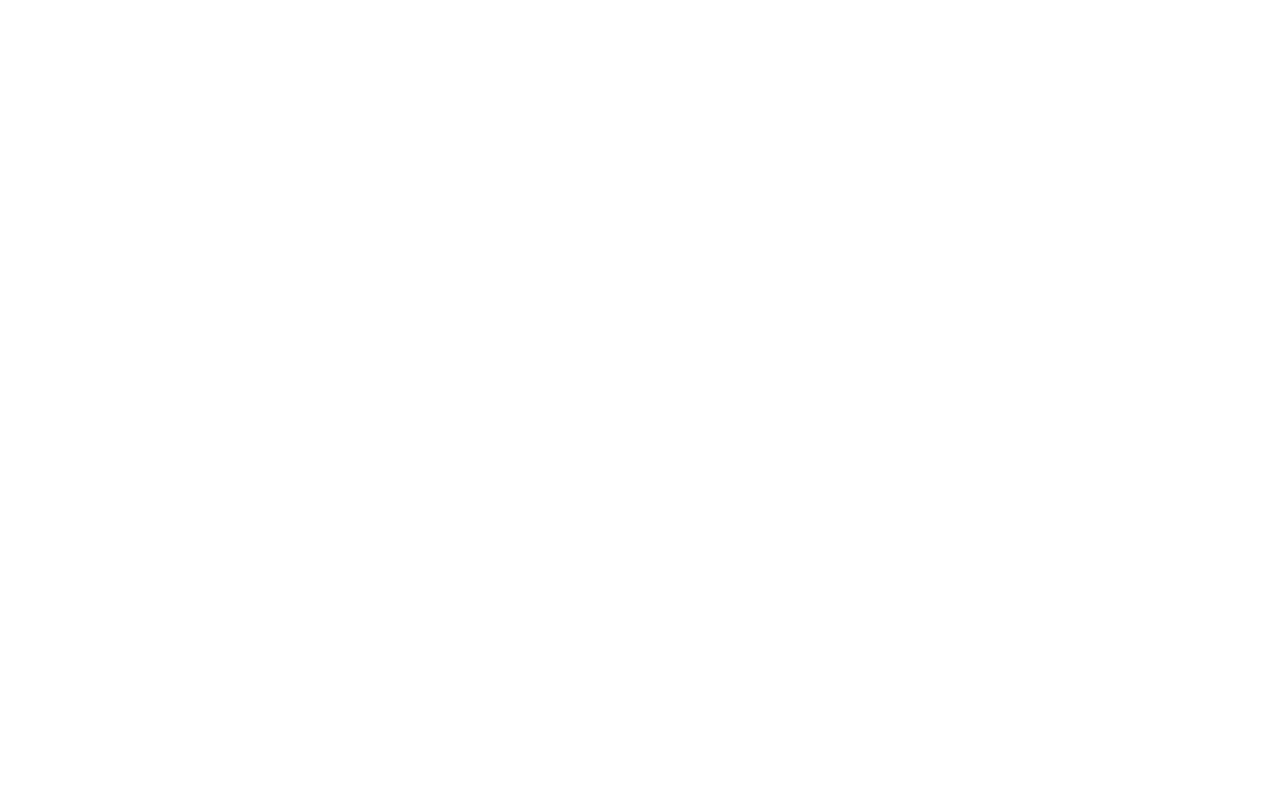
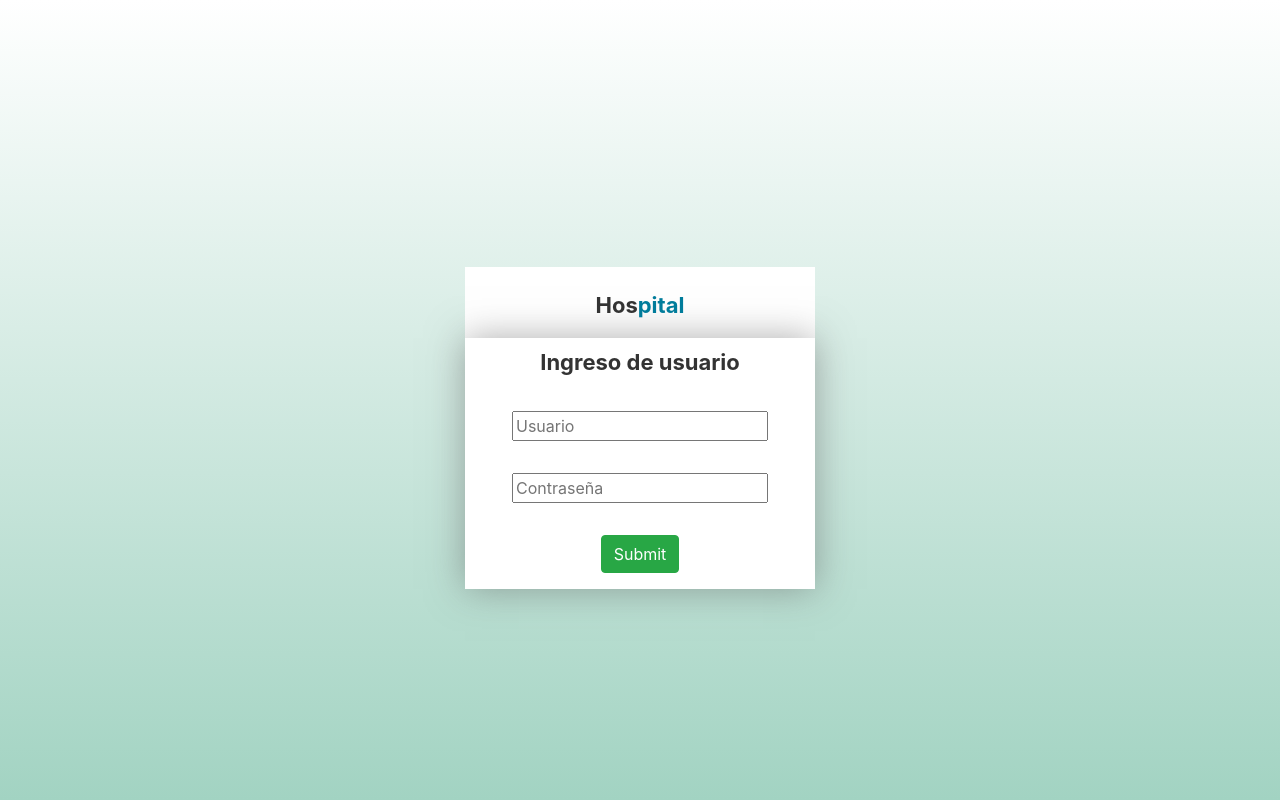
Before and after one commit to cakeprogramming12/Hospital, a PHP site: page /login.html in a window 1280 px wide. Before the commit the page is empty. Run offline with PHP 8.4, Linux system fonts and the light colour scheme.

Commit message:
modificacion ramiro

```diff
--- /dev/null
+++ b/css/login.css
@@ -0,0 +1,43 @@
+body {
+    margin: 0; /* Elimina el margen predeterminado del cuerpo */
+    height: 100vh; /* Establece la altura del cuerpo al 100% del viewport height */
+    background: linear-gradient(to bottom, #ffffff, #a2d3c2);
+    display: flex; /* Permite que el cuerpo ocupe todo el viewport height */
+    justify-content: center; /* Centra el contenido verticalmente */
+    align-items: center; /* Centra el contenido horizontalmente */
+    color: #333333; /* Color del texto */
+}
+
+
+
+.caja-login{
+    background-color: #ffffff;
+    max-width:350px;
+    margin:0 auto;
+    padding:2% 0 0;
+    margin-top: 5%;
+}
+.formulario-login-cabecera{
+    /*background-color: #F00;*/
+    padding-top:8px;
+    width:100%;
+}
+.formulario-login{
+    box-shadow: 0 0 35px rgba(90,90,90,0.5);
+    width:100%;
+    /*background-color: #FF0;*/
+}
+.formulario-login-cabecera-fuente{
+    font-size:22px;
+    font-weight: bold;
+
+}
+.login-elements{
+
+    padding-top:16px;
+    padding-bottom:16px;
+    width:100%;
+}
+.formulario-login-cabecera-fuente span{
+    color:#007C9B;
+}
--- a/login.html
+++ b/login.html
@@ -0,0 +1,58 @@
+<!DOCTYPE html>
+<html lang="en">
+<head>
+	<meta charset="UTF-8">
+	<meta name="viewport" content="width=device-width, initial-scale=1.0">
+	<link rel="stylesheet" href="https://stackpath.bootstrapcdn.com/bootstrap/4.3.1/css/bootstrap.min.css" integrity="sha384-ggOyR0iXCbMQv3Xipma34MD+dH/1fQ784/j6cY/iJTQUOhcWr7x9JvoRxT2MZw1T" crossorigin="anonymous">
+	<link href="css/login.css" rel="stylesheet" type="text/css">
+
+	<title>Login de usuario</title>
+</head>
+<body>
+
+	<div class="container">
+		<div class="text-center caja-login">
+
+			<p class="formulario-login-cabecera-fuente">Hos<span>pital</span></p>
+
+			<div class="formulario-login">
+
+				<form action="sesion.php" method="POST">
+
+					<div class="formulario-login-cabecera">
+
+						<p class="formulario-login-cabecera-fuente">Ingreso de usuario</p>
+
+
+					</div>
+					<div class="login-elements">
+
+						<input type="text" name="user" placeholder="Usuario" required/>
+
+					</div>
+					<div class="login-elements">
+
+						<input type="password" name="pass" placeholder="Contraseña" required/>
+
+					</div>
+					<div class="login-elements">
+
+						<input type="submit" name="entrar" class="btn btn-success">
+
+					</div>
+
+
+				</form>
+
+
+			</div>
+
+
+		</div>
+
+
+	</div>
+
+
+
+	</html>
--- a/notas.txt
+++ b/notas.txt
@@ -1,2 +1,2 @@
 ruta del servidor local
-http://localhost/Ramiro%20projectos/Hospital/index.html
+http://localhost/Ramiro%20projectos/Proyecto Base de datos/index.html
```
Also changed, not shown: css/style.css (line endings or trailing spaces), img/loginfondo.jpg (added), login.php (deleted).
